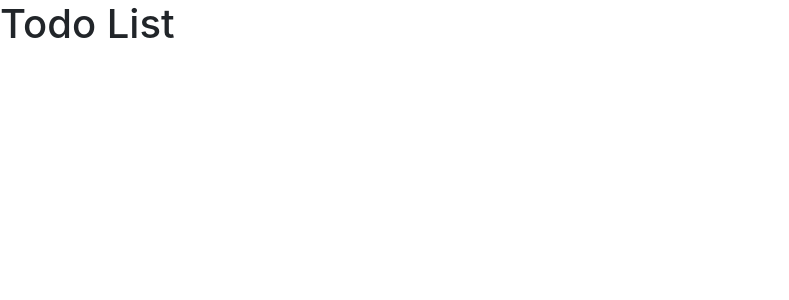
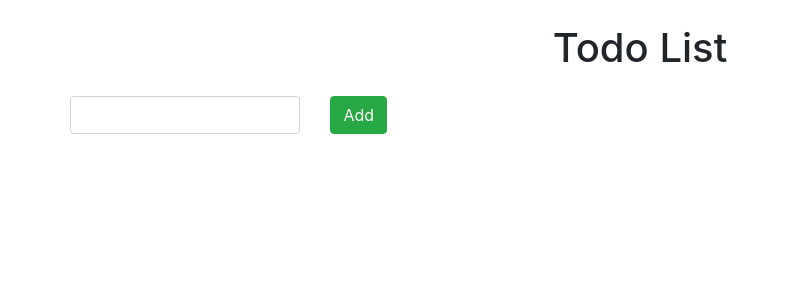
Before and after one commit to coding-blocks-archives/NAGP_Vue_Sept_2019, a Vue app in the folder vue-bootstrap-todolist/: page / in a window 1280 px wide. Shown: the top 300 px of the page, without its empty margins (0-789 px from the left). Built offline with nearby package versions, Linux system fonts and the light colour scheme.

Commit message:
add items to store
Signed-off-by: Arnav Gupta <arnav@codingblocks.com>

```diff
--- a/vue-bootstrap-todolist/src/App.vue
+++ b/vue-bootstrap-todolist/src/App.vue
@@ -1,6 +1,8 @@
 <template>
-  <div id="app">
-    <h1>Todo List</h1>
+  <div id="app" class="container">
+    <h1 align="center" class="m-4">Todo List</h1>
+
+    <router-view/>
   </div>
 </template>
 
--- /dev/null
+++ b/vue-bootstrap-todolist/src/components/TodoForm.vue
@@ -0,0 +1,29 @@
+<template>
+  <div class="row">
+    <div class="col-8">
+      <b-form-input v-model="newTodo"></b-form-input>
+    </div>
+    <div class="col-4">
+      <b-button @click="addTask()" variant="success">
+        Add
+      </b-button>
+    </div>
+  </div>
+</template>
+
+<script>
+import store from "../store";
+export default {
+  data() {
+    return {
+      newTodo: ""
+    };
+  },
+  methods: {
+    addTask() {
+      store.commit("addTask", { title: this.newTodo, done: false });
+      this.newTodo = "";
+    }
+  }
+};
+</script>
--- /dev/null
+++ b/vue-bootstrap-todolist/src/components/TodoListGroup.vue
@@ -0,0 +1,17 @@
+<template>
+  <div>
+    <b-list-group>
+      <b-list-group-item v-for="todo in todolist" :key="todo.id">
+        {{ todo.title }}
+      </b-list-group-item>
+    </b-list-group>
+  </div>
+</template>
+<script>
+import store from "../store";
+export default {
+  computed: {
+    todolist: () => store.state.todoitems
+  }
+};
+</script>
--- a/vue-bootstrap-todolist/src/router.js
+++ b/vue-bootstrap-todolist/src/router.js
@@ -1,5 +1,6 @@
 import Vue from 'vue'
 import Router from 'vue-router'
+import TodoList from './views/TodoList.vue'
 
 Vue.use(Router)
 
@@ -7,6 +8,10 @@ export default new Router({
   mode: 'history',
   base: process.env.BASE_URL,
   routes: [
-
+    {
+      path: '/',
+      name: 'home',
+      component: TodoList
+    }
   ]
 })
--- a/vue-bootstrap-todolist/src/store.js
+++ b/vue-bootstrap-todolist/src/store.js
@@ -5,10 +5,14 @@ Vue.use(Vuex)
 
 export default new Vuex.Store({
   state: {
-
+    todoitems: []
   },
   mutations: {
-
+    addTask(state, payload) {
+      payload.id = state.todoitems.length
+      payload.createdAt = new Date()
+      state.todoitems.push(payload)
+    }
   },
   actions: {
 
--- /dev/null
+++ b/vue-bootstrap-todolist/src/views/TodoList.vue
@@ -0,0 +1,19 @@
+<template>
+  <div class="row">
+    <TodoForm/>
+    <TodoListGroup/>
+  </div>
+
+</template>
+<script>
+import TodoListGroup from "../components/TodoListGroup.vue";
+import TodoForm from "../components/TodoForm.vue";
+
+export default {
+  name: 'TodoList',
+  components: {
+    TodoListGroup,
+    TodoForm
+  }
+};
+</script>
```
Also changed, not shown: vue-bootstrap-todolist/src/views/ListItem.vue (added).
